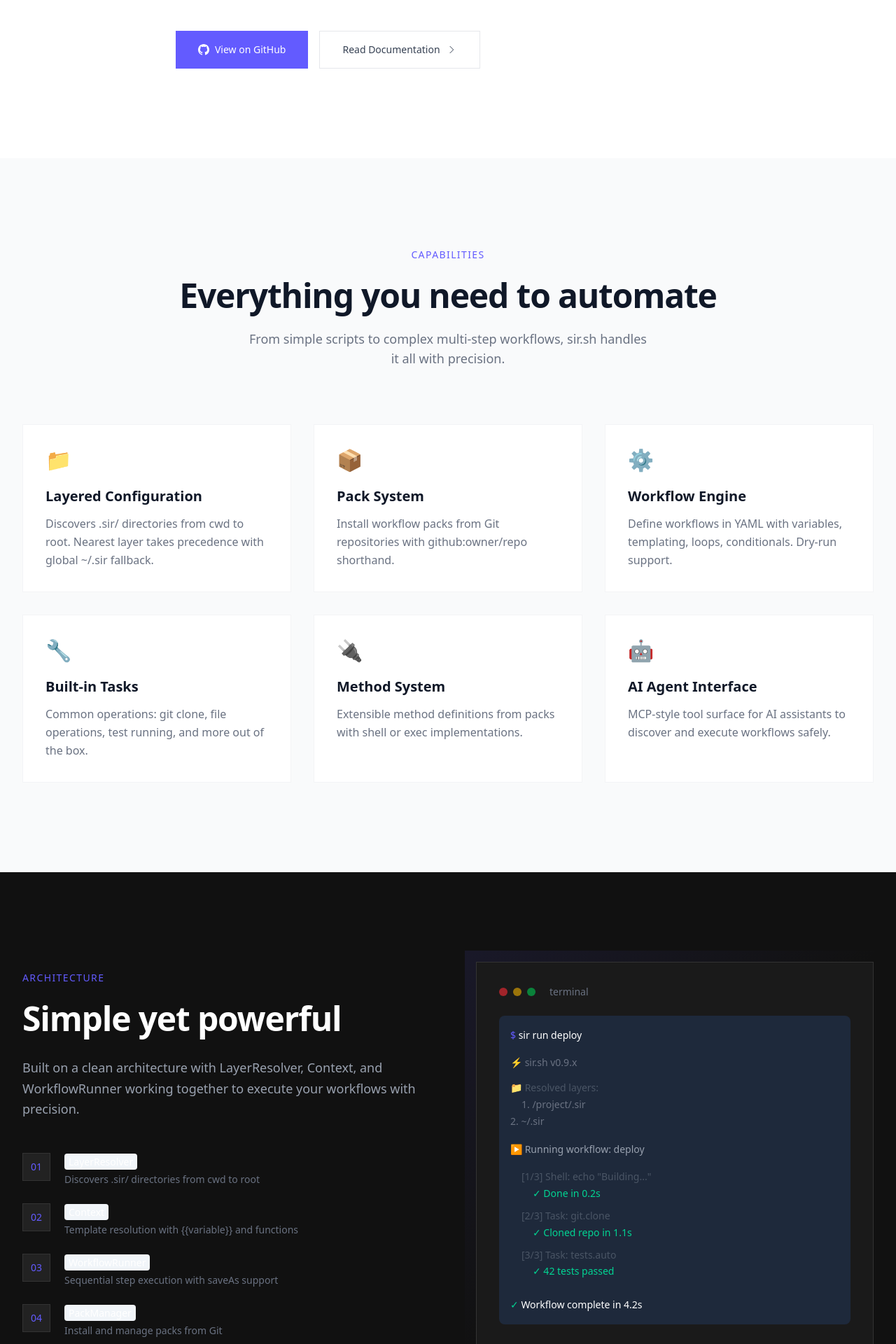
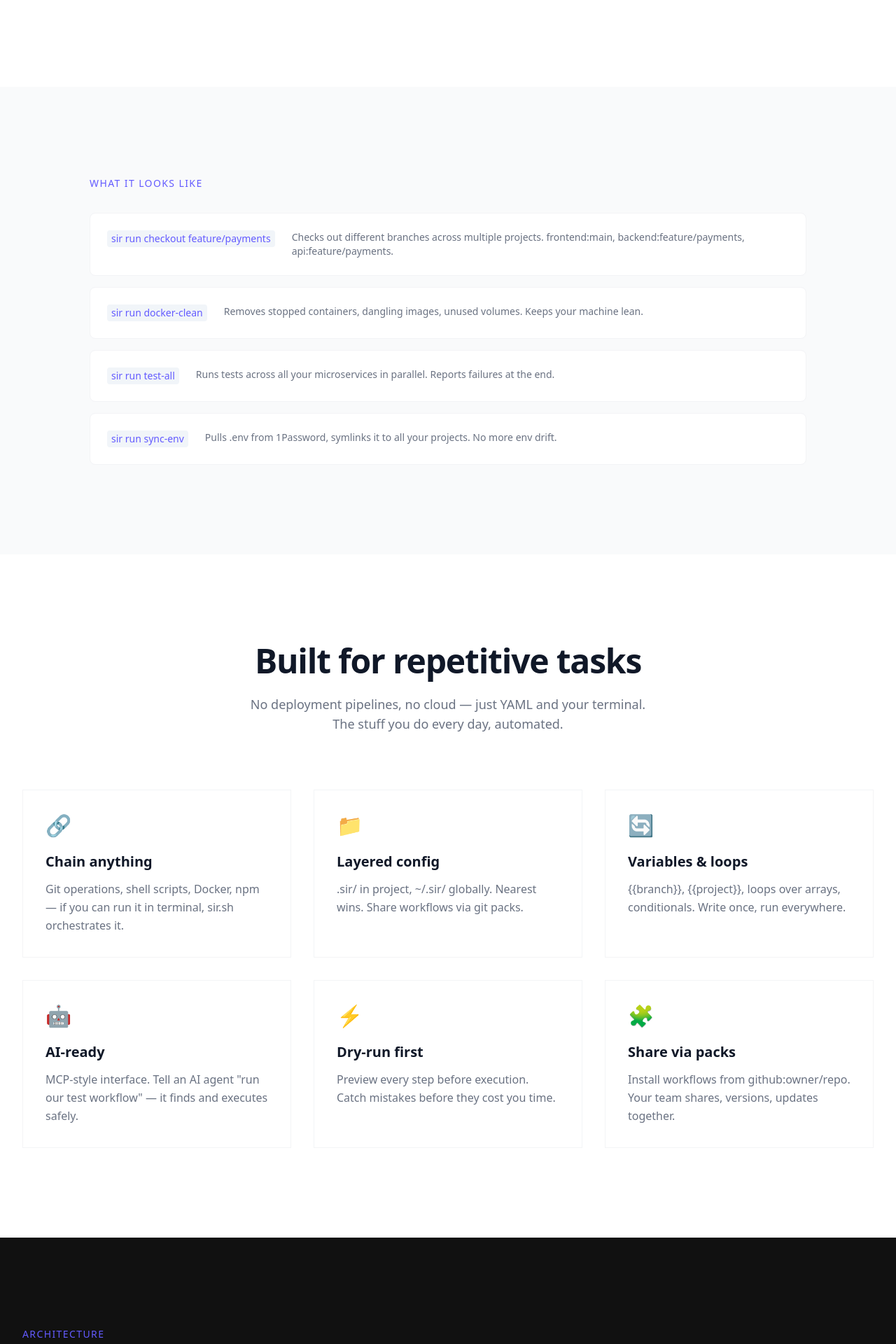
Before and after one commit to sir-sh/website, a Next.js app: page / in a window 1280 px wide. Shown: the part 740-2660 px from the top of the page at 70% size. Built offline with nearby package versions, Linux system fonts and the light colour scheme.

Commit message:
Refocus on local dev automation: docker cleanup, branch checkouts, env sync

```diff
--- a/src/app/page.tsx
+++ b/src/app/page.tsx
@@ -1,15 +1,85 @@
 import Link from 'next/link';
+
+const workflows = [
+  {
+    cmd: 'sir run checkout feature/payments',
+    desc: 'Checks out different branches across multiple projects. frontend:main, backend:feature/payments, api:feature/payments.',
+  },
+  {
+    cmd: 'sir run docker-clean',
+    desc: 'Removes stopped containers, dangling images, unused volumes. Keeps your machine lean.',
+  },
+  {
+    cmd: 'sir run test-all',
+    desc: 'Runs tests across all your microservices in parallel. Reports failures at the end.',
+  },
+  {
+    cmd: 'sir run sync-env',
+    desc: 'Pulls .env from 1Password, symlinks it to all your projects. No more env drift.',
+  },
+];
+
+const features = [
+  {
+    icon: '🔗',
+    title: 'Chain anything',
+    description: 'Git operations, shell scripts, Docker, npm — if you can run it in terminal, sir.sh orchestrates it.',
+  },
+  {
+    icon: '📁',
+    title: 'Layered config',
+    description: '.sir/ in project, ~/.sir/ globally. Nearest wins. Share workflows via git packs.',
+  },
+  {
+    icon: '🔄',
+    title: 'Variables & loops',
+    description: '{{branch}}, {{project}}, loops over arrays, conditionals. Write once, run everywhere.',
+  },
+  {
+    icon: '🤖',
+    title: 'AI-ready',
+    description: 'MCP-style interface. Tell an AI agent "run our test workflow" — it finds and executes safely.',
+  },
+  {
+    icon: '⚡',
+    title: 'Dry-run first',
+    description: 'Preview every step before execution. Catch mistakes before they cost you time.',
+  },
+  {
+    icon: '🧩',
+    title: 'Share via packs',
+    description: 'Install workflows from github:owner/repo. Your team shares, versions, updates together.',
+  },
+];
+
+const specs = [
+  { id: 'S001', name: 'Layer Resolution' },
+  { id: 'S002', name: 'Config Loading' },
+  { id: 'S003', name: 'Workflow Engine' },
+  { id: 'S004', name: 'Template System' },
+  { id: 'S005', name: 'Pack System' },
+  { id: 'S006', name: 'Method System' },
+  { id: 'S007', name: 'Built-in Tasks' },
+  { id: 'S008', name: 'AI Interface' },
+  { id: 'S009', name: 'CLI Commands' },
+  { id: 'S010', name: 'Conditionals' },
+  { id: 'S011', name: 'Loops' },
+  { id: 'S012', name: 'Nested Props' },
+  { id: 'S013', name: 'Pack Updates' },
+  { id: 'S014', name: 'Remote Exec' },
+  { id: 'S015', name: 'Scheduling' },
+];
 
 export default function Home() {
   return (
     <div className="relative min-h-screen bg-white text-gray-900 overflow-hidden">
-      {/* Stripe-style gradient background */}
+      {/* Stripe gradient background */}
       <div className="fixed inset-0 pointer-events-none">
         <div className="absolute top-0 right-0 w-[1000px] h-[1000px] bg-gradient-radial from-[#635bff]/5 via-transparent to-transparent" />
         <div className="absolute bottom-0 left-0 w-[800px] h-[800px] bg-gradient-radial from-[#635bff]/3 via-transparent to-transparent" />
       </div>
 
-      {/* Nav - Stripe clean */}
+      {/* Nav */}
       <nav className="relative z-50 flex items-center justify-between px-8 py-6 max-w-7xl mx-auto">
         <div className="flex items-center gap-2">
           <div className="w-8 h-8 rounded bg-gradient-to-br from-[#635bff] to-[#0054ff] flex items-center justify-center">
@@ -24,29 +94,29 @@
         </div>
       </nav>
 
-      {/* Hero - Stripe style: bold gradient headline, clean layout */}
+      {/* Hero */}
       <section className="relative min-h-[85vh] flex items-center px-8">
         <div className="relative z-10 max-w-5xl mx-auto py-32">
           {/* Status badge */}
-          <div className="inline-flex items-center gap-2 mb-16">
+          <div className="inline-flex items-center gap-2 mb-12">
             <span className="w-2 h-2 rounded-full bg-emerald-500" />
-            <span className="text-sm text-gray-500">Local-first workflow runner</span>
+            <span className="text-sm text-gray-500">Local-first • Runs on your machine</span>
           </div>
 
-          {/* Hero headline - Stripe style: gradient text */}
-          <h1 className="text-6xl md:text-7xl lg:text-8xl font-semibold tracking-tight mb-10 leading-[1.05]">
-            <span className="block">AI-Powered</span>
+          {/* Headline */}
+          <h1 className="text-5xl md:text-6xl lg:text-7xl font-semibold tracking-tight mb-8 leading-[1.05]">
+            <span className="block">Automate the stuff</span>
             <span className="block bg-gradient-to-r from-[#635bff] via-[#0054ff] to-[#635bff] bg-clip-text text-transparent">
-              Task Automation
+              you do every day
             </span>
           </h1>
 
-          <p className="text-xl md:text-2xl text-gray-500 mb-16 max-w-2xl leading-relaxed">
-            Decompose high-level instructions into executable workflows.
-            <br />Define once, run anywhere. Built on Laravel Zero.
+          <p className="text-xl text-gray-500 mb-14 max-w-2xl leading-relaxed">
+            Docker cleanup. Branch checkouts across 5 repos. Test suites. env syncing.
+            The tasks you repeat 50 times a week — automate with one command.
           </p>
 
-          {/* Stripe-style buttons: sharp, bold */}
+          {/* CTA */}
           <div className="flex flex-col sm:flex-row gap-4">
             <a
               href="https://github.com/sir-sh/cli"
@@ -72,50 +142,36 @@
         </div>
       </section>
 
-      {/* Features - Stripe grid style */}
-      <section id="features" className="relative py-32 px-8 bg-gray-50">
+      {/* Workflow examples */}
+      <section className="relative py-32 px-8 bg-gray-50">
+        <div className="max-w-5xl mx-auto">
+          <p className="text-sm font-medium text-[#635bff] uppercase tracking-widest mb-8">What it looks like</p>
+
+          <div className="space-y-4">
+            {workflows.map((wf, i) => (
+              <div key={i} className="group flex items-start gap-6 p-6 bg-white border border-gray-100 rounded-lg hover:border-[#635bff]/20 hover:shadow-md transition-all">
+                <code className="text-sm text-[#635bff] font-mono whitespace-nowrap group-hover:text-[#5252ce] transition-colors">{wf.cmd}</code>
+                <span className="text-sm text-gray-500">{wf.desc}</span>
+              </div>
+            ))}
+          </div>
+        </div>
+      </section>
+
+      {/* Features */}
+      <section id="features" className="relative py-32 px-8">
         <div className="max-w-7xl mx-auto">
           <div className="text-center mb-20">
-            <p className="text-sm font-medium text-[#635bff] uppercase tracking-widest mb-6">Capabilities</p>
-            <h2 className="text-4xl md:text-5xl font-semibold text-gray-900 mb-6 tracking-tight">Everything you need to automate</h2>
+            <h2 className="text-4xl md:text-5xl font-semibold text-gray-900 mb-6 tracking-tight">
+              Built for repetitive tasks
+            </h2>
             <p className="text-lg text-gray-500 max-w-xl mx-auto">
-              From simple scripts to complex multi-step workflows, sir.sh handles it all with precision.
+              No deployment pipelines, no cloud — just YAML and your terminal. The stuff you do every day, automated.
             </p>
           </div>
 
           <div className="grid md:grid-cols-2 lg:grid-cols-3 gap-8">
-            {[
-              {
-                icon: '📁',
-                title: 'Layered Configuration',
-                description: 'Discovers .sir/ directories from cwd to root. Nearest layer takes precedence with global ~/.sir fallback.',
-              },
-              {
-                icon: '📦',
-                title: 'Pack System',
-                description: 'Install workflow packs from Git repositories with github:owner/repo shorthand.',
-              },
-              {
-                icon: '⚙️',
-                title: 'Workflow Engine',
-                description: 'Define workflows in YAML with variables, templating, loops, conditionals. Dry-run support.',
-              },
-              {
-                icon: '🔧',
-                title: 'Built-in Tasks',
-                description: 'Common operations: git clone, file operations, test running, and more out of the box.',
-              },
-              {
-                icon: '🔌',
-                title: 'Method System',
-                description: 'Extensible method definitions from packs with shell or exec implementations.',
-              },
-              {
-                icon: '🤖',
-                title: 'AI Agent Interface',
-                description: 'MCP-style tool surface for AI assistants to discover and execute workflows safely.',
-              }
-            ].map((feature, i) => (
+            {features.map((feature, i) => (
               <div
                 key={i}
                 className="group p-8 bg-white border border-gray-100 hover:border-[#635bff]/20 hover:shadow-lg hover:shadow-[#635bff]/5 transition-all duration-300"
@@ -133,23 +189,24 @@
         </div>
       </section>
 
-      {/* Architecture - Stripe dark section */}
+      {/* Architecture */}
       <section className="relative py-32 px-8 bg-[#111111]">
         <div className="max-w-7xl mx-auto">
           <div className="grid lg:grid-cols-2 gap-20 items-center">
             <div>
               <p className="text-sm font-medium text-[#635bff] uppercase tracking-widest mb-6">Architecture</p>
-              <h2 className="text-4xl md:text-5xl font-semibold text-white mb-8 tracking-tight">Simple yet powerful</h2>
+              <h2 className="text-4xl md:text-5xl font-semibold text-white mb-8 tracking-tight">Simple, composable</h2>
               <p className="text-lg text-gray-400 mb-12 leading-relaxed">
-                Built on a clean architecture with LayerResolver, Context, and WorkflowRunner working together to execute your workflows with precision.
+                LayerResolver finds config. Context resolves variables. WorkflowRunner executes steps.
+                You write YAML, sir.sh does the rest.
               </p>
 
               <div className="space-y-6">
                 {[
-                  { name: 'LayerResolver', desc: 'Discovers .sir/ directories from cwd to root' },
-                  { name: 'Context', desc: 'Template resolution with {{variable}} and functions' },
+                  { name: 'LayerResolver', desc: 'Finds .sir/ from cwd to ~/.sir, nearest wins' },
+                  { name: 'Context', desc: 'Variable resolution with functions and loops' },
                   { name: 'WorkflowRunner', desc: 'Sequential step execution with saveAs support' },
-                  { name: 'PackManager', desc: 'Install and manage packs from Git' },
+                  { name: 'PackManager', desc: 'Install workflows from git repos' },
                 ].map((comp, i) => (
                   <div key={i} className="flex items-start gap-5">
                     <div className="w-10 h-10 bg-[#222222] border border-[#333333] flex items-center justify-center text-[#635bff] text-sm font-mono">
@@ -164,68 +221,40 @@
               </div>
             </div>
 
-            {/* Stripe-style terminal */}
+            {/* Stats */}
             <div className="relative">
-              <div className="absolute -inset-4 bg-gradient-to-br from-[#635bff]/10 via-transparent to-transparent" />
-              <div className="relative bg-[#1a1a1a] border border-[#333333] p-8">
-                <div className="flex items-center gap-2 mb-6">
-                  <div className="w-3 h-3 rounded-full bg-red-500/60" />
-                  <div className="w-3 h-3 rounded-full bg-yellow-500/60" />
-                  <div className="w-3 h-3 rounded-full bg-green-500/60" />
-                  <span className="ml-3 text-sm text-gray-500 font-mono">terminal</span>
-                </div>
-                <pre className="font-mono text-sm">
-                  <span className="text-[#635bff]">$</span> <span className="text-white">sir run deploy</span>
-                  <span className="block mt-4 text-gray-500">⚡ sir.sh v0.9.x</span>
-                  <span className="block mt-3 text-gray-600">📁 Resolved layers:</span>
-                  <span className="block ml-4 text-gray-500">1. /project/.sir</span>
-                  <span className="block text-gray-500">2. ~/.sir</span>
-                  <span className="block mt-4 text-gray-400">▶ Running workflow: deploy</span>
-                  <span className="block ml-4 mt-4 text-gray-600">[1/3] Shell: echo "Building..."</span>
-                  <span className="block ml-8 text-emerald-400">✓ Done in 0.2s</span>
-                  <span className="block ml-4 mt-2 text-gray-600">[2/3] Task: git.clone</span>
-                  <span className="block ml-8 text-emerald-400">✓ Cloned repo in 1.1s</span>
-                  <span className="block ml-4 mt-2 text-gray-600">[3/3] Task: tests.auto</span>
-                  <span className="block ml-8 text-emerald-400">✓ 42 tests passed</span>
-                  <span className="block mt-6">
-                    <span className="text-emerald-400">✓</span> <span className="text-white">Workflow complete in 4.2s</span>
-                  </span>
-                </pre>
+              <div className="grid grid-cols-2 gap-5">
+                {[
+                  { stat: '3KB', label: 'Binary size', sub: 'PHAR, zero deps' },
+                  { stat: '412', label: 'Tests', sub: 'All passing' },
+                  { stat: '15', label: 'Specs', sub: 'Full coverage' },
+                  { stat: '15ms', label: 'Cold start', sub: 'Laravel Zero' },
+                ].map((item, i) => (
+                  <div key={i} className="p-6 bg-[#1a1a1a] border border-[#333333]">
+                    <div className="text-2xl font-bold text-[#635bff] mb-1">{item.stat}</div>
+                    <div className="text-sm text-white/80 font-medium mb-0.5">{item.label}</div>
+                    <div className="text-xs text-gray-500">{item.sub}</div>
+                  </div>
+                ))}
               </div>
             </div>
           </div>
         </div>
       </section>
 
-      {/* Specs - Stripe grid */}
+      {/* Specs */}
       <section className="relative py-32 px-8 bg-white">
         <div className="max-w-7xl mx-auto">
           <div className="text-center mb-16">
             <p className="text-sm font-medium text-[#635bff] uppercase tracking-widest mb-6">Specifications</p>
-            <h2 className="text-4xl md:text-5xl font-semibold text-gray-900 mb-6 tracking-tight">15 Specifications</h2>
+            <h2 className="text-4xl md:text-5xl font-semibold text-gray-900 mb-6 tracking-tight">15 specs, fully tested</h2>
             <p className="text-lg text-gray-500 max-w-xl mx-auto">
-              Built on a foundation of clear specifications. Every feature has a spec, every spec has tests.
+              Every feature documented. Every spec has tests. Review the specs, trust the implementation.
             </p>
           </div>
 
           <div className="grid grid-cols-3 md:grid-cols-5 gap-4 mb-12">
-            {[
-              { id: 'S001', name: 'Layer Resolution' },
-              { id: 'S002', name: 'Config Loading' },
-              { id: 'S003', name: 'Workflow Engine' },
-              { id: 'S004', name: 'Template System' },
-              { id: 'S005', name: 'Pack System' },
-              { id: 'S006', name: 'Method System' },
-              { id: 'S007', name: 'Built-in Tasks' },
-              { id: 'S008', name: 'AI Interface' },
-              { id: 'S009', name: 'CLI Commands' },
-              { id: 'S010', name: 'Conditionals' },
-              { id: 'S011', name: 'Loops' },
-              { id: 'S012', name: 'Nested Props' },
-              { id: 'S013', name: 'Pack Updates' },
-              { id: 'S014', name: 'Remote Exec' },
-              { id: 'S015', name: 'Scheduling' },
-            ].map((spec) => (
+            {specs.map((spec) => (
               <div
                 key={spec.id}
                 className="group px-4 py-6 border border-gray-100 text-center hover:border-[#635bff]/30 hover:bg-[#635bff]/5 transition-all duration-200"
@@ -250,12 +279,14 @@
         </div>
       </section>
 
-      {/* CTA - Stripe gradient */}
+      {/* CTA */}
       <section className="relative py-32 px-8 bg-gradient-to-br from-[#635bff] to-[#0054ff]">
         <div className="max-w-3xl mx-auto text-center">
-          <h2 className="text-4xl md:text-5xl font-semibold text-white mb-6 tracking-tight">Get started with sir.sh</h2>
+          <h2 className="text-4xl md:text-5xl font-semibold text-white mb-6 tracking-tight">
+            Automate your workflow
+          </h2>
           <p className="text-lg text-white/80 mb-12 max-w-xl mx-auto">
-            Clone the repo, run your first workflow. It&apos;s that simple.
+            Create a sir.yml, run `sir run`. Your future self will thank you.
           </p>
           <div className="flex flex-col sm:flex-row gap-4 justify-center">
             <a
```
